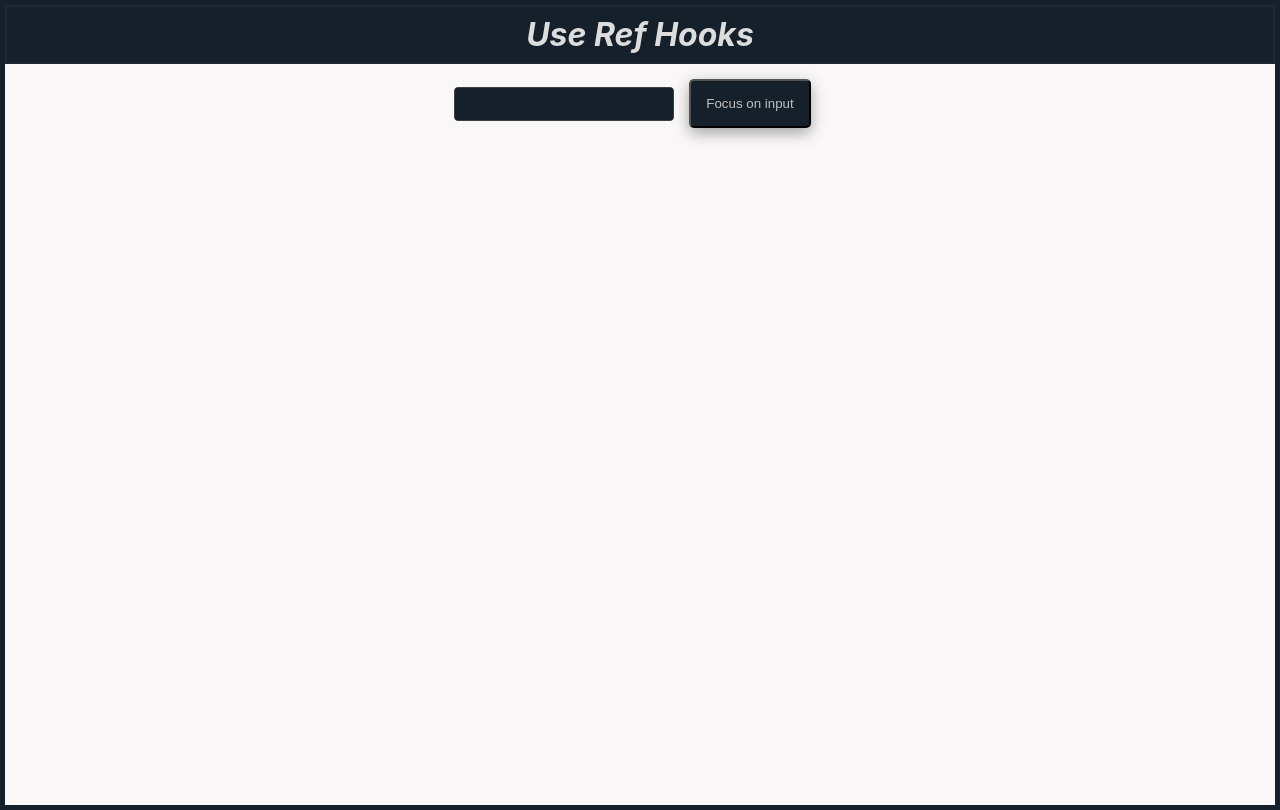
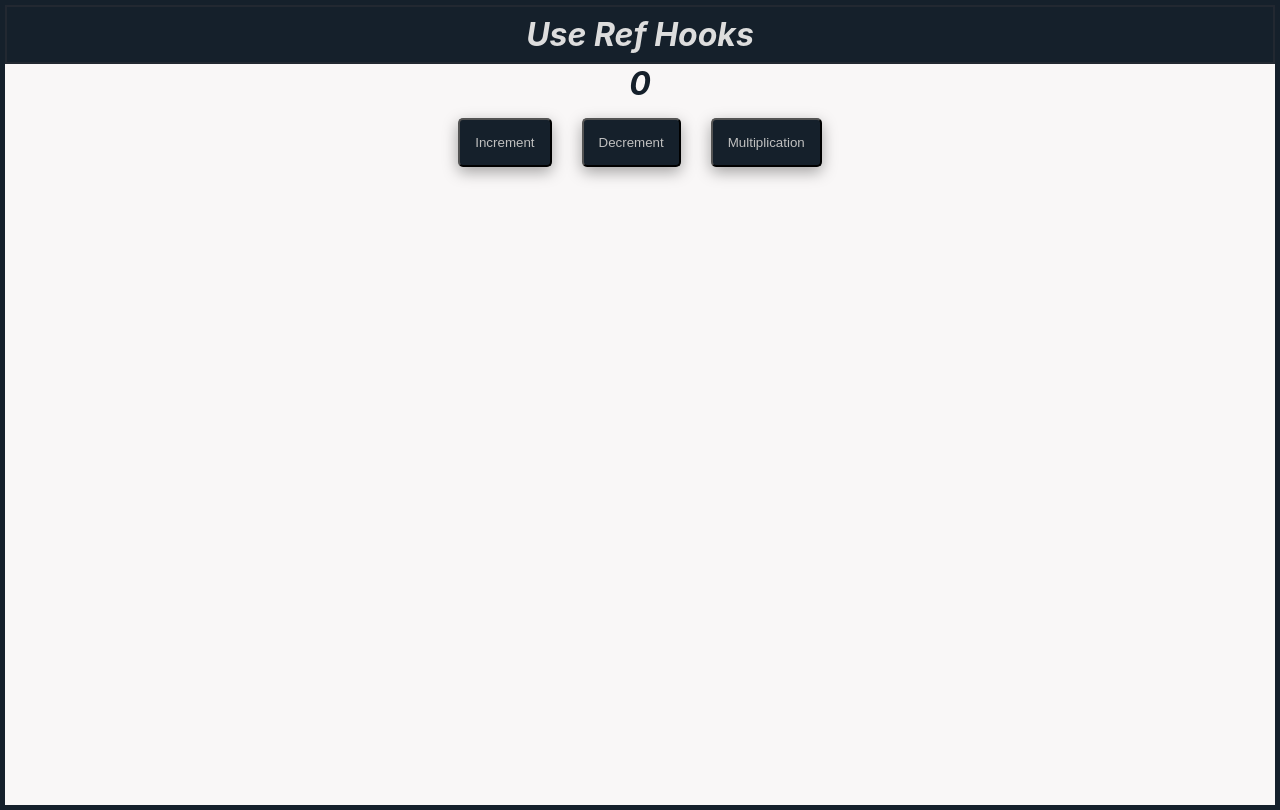
Before and after one commit to gauravstr07/react-complete-guide-2023, a React (Create React App) app: page / in a window 1280 px wide. Built offline with nearby package versions, Linux system fonts and the light colour scheme.

Commit message:
useReducer Hook Explained | React.js Full Course #18

```diff
--- a/src/App.js
+++ b/src/App.js
@@ -1,41 +1,32 @@
-// import { useEffect } from "react";
-import { useRef } from "react";
-import { useState } from "react";
+import { useReducer } from "react";
 import "./App.css";
-
 import Header from "./components/Header";
 
+const reducer = (state, action) => {
+  if (action.type === "INC") {
+    return state + 1;
+  } else if (action.type === "DEC") {
+    return state - 1;
+  } else if (action.type === "MUL") {
+    return state * 2;
+  }
+  return state;
+};
+
 function App() {
-  const [input, setInput] = useState("");
-  // const counter = useRef(0);
-  let inputField = useRef("");
-
-  // useEffect(() => {
-  //   counter.current = counter.current + 1;
-  //   prevState.current = input;
-  // }, [input]);
-
-  const formHandler = (e) => {
-    setInput(e.target.value);
-  };
-
-  const clickHandler = () => {
-    inputField.current.value = "Gaurav Sutar🥰";
-  };
-
+  const [state, dispatch] = useReducer(reducer, 0);
   return (
     <div className="App">
       <Header />
-      <input
-        ref={inputField}
-        className="input-box"
-        value={input}
-        onChange={formHandler}
-      />
-      {/* <h4>Application has been renderd {counter.current} times</h4> */}
-      {/* <h4>Your previous state was {prevState.current}</h4> */}
-      <button className="btn" onClick={clickHandler}>
-        Focus on input
+      <h1>{state}</h1>
+      <button onClick={() => dispatch({ type: "INC" })} className="btn">
+        Increment
+      </button>
+      <button onClick={() => ({ type: "DEC" })} className="btn">
+        Decrement
+      </button>
+      <button onClick={() => dispatch({ type: "MUL" })} className="btn">
+        Multiplication
       </button>
     </div>
   );
```
